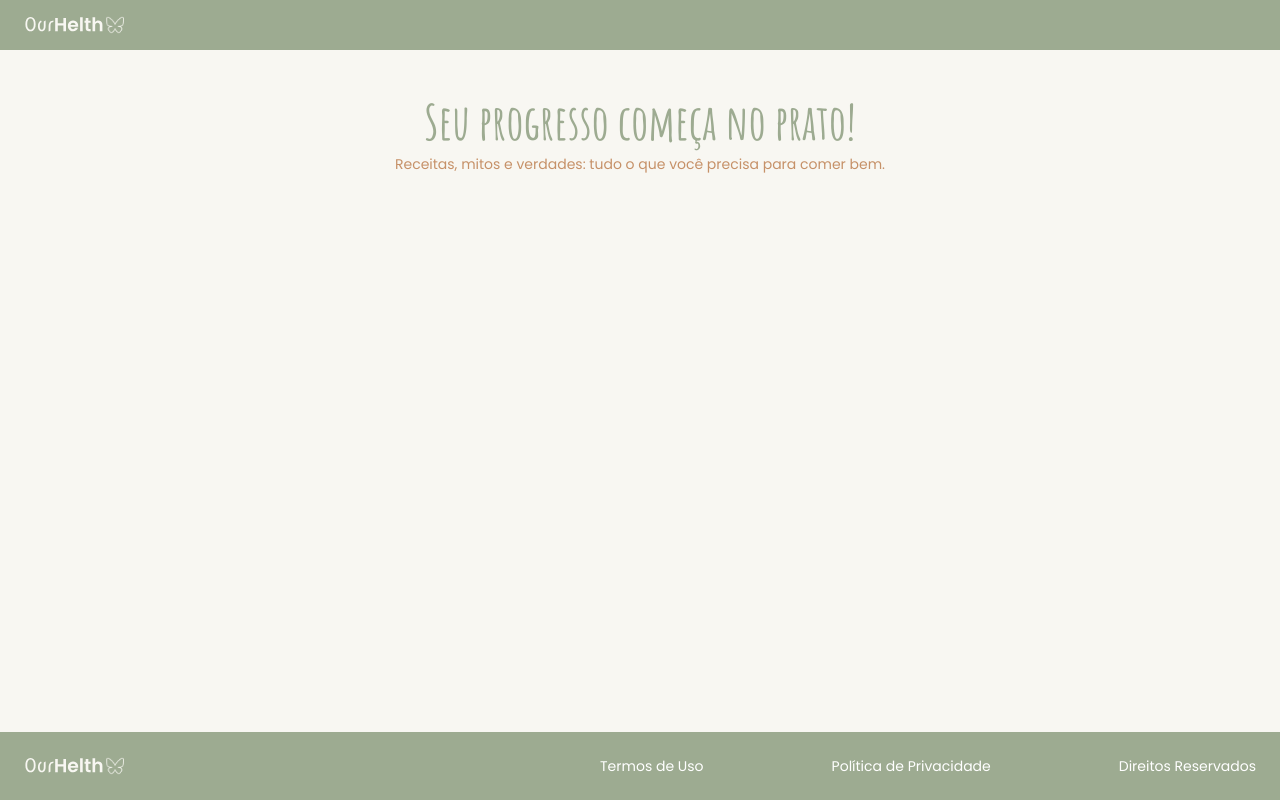
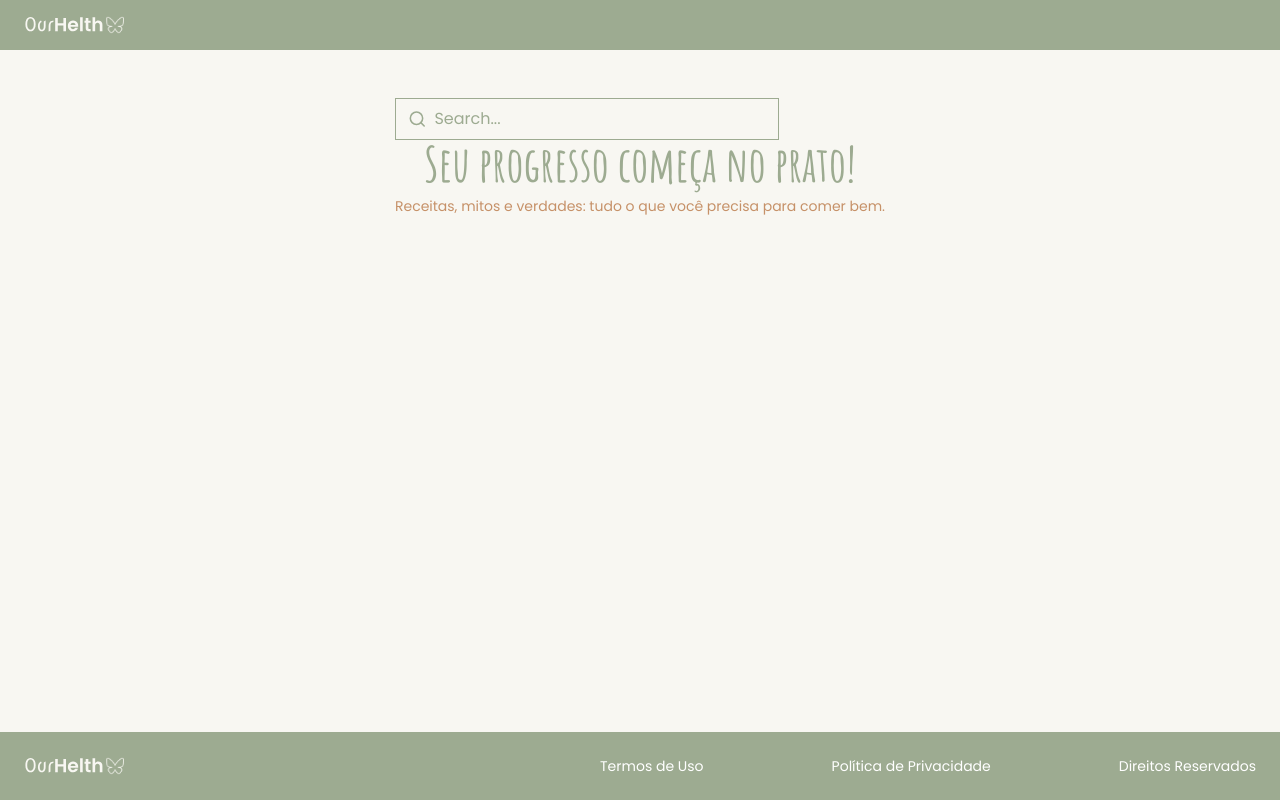
Before and after one commit to francinedds/nutri-blog, a Next.js app: page / in a window 1280 px wide. Built offline with nearby package versions, Linux system fonts and the light colour scheme.

Commit message:
feat: add search input component

```diff
--- /dev/null
+++ b/src/app/components/search-input/index.tsx
@@ -0,0 +1,26 @@
+import { Search } from "lucide-react";
+
+interface SearchInputProps {
+  placeholder?: string;
+  value?: string;
+  onChange?: (e: React.ChangeEvent<HTMLInputElement>) => void;
+}
+
+export default function SearchInput({
+  placeholder = "Search...",
+  value,
+  onChange,
+}: SearchInputProps) {
+  return (
+    <div className="flex items-center border border-[#9DAB91] rounded-none px-3 py-2 w-full max-w-sm">
+      <Search className="text-[#9DAB91] w-5 h-5 mr-2" />
+      <input
+        type="text"
+        placeholder={placeholder}
+        value={value}
+        onChange={onChange}
+        className="w-full bg-transparent outline-none text-[#9DAB91] placeholder-[#9DAB91]"
+      />
+    </div>
+  );
+}
--- a/src/app/page.tsx
+++ b/src/app/page.tsx
@@ -1,9 +1,16 @@
+import SearchInput from "./components/search-input";
+
 export default function Home() {
   return (
     <main className="flex flex-col items-center grow bg-[#F8F7F2] px-6 py-12 space-y-16 w-full">
       <section className="text-center max-w-2xl">
-        <h1 className="text-5xl font-amatic font-bold text-[#9DAB91] mb-2">Seu progresso começa no prato!</h1>
-        <p className="text-[#C69168] text-sm font-poppins mb-6">Receitas, mitos e verdades: tudo o que você precisa para comer bem.</p>
+        <SearchInput />
+        <h1 className="text-5xl font-amatic font-bold text-[#9DAB91] mb-2">
+          Seu progresso começa no prato!
+        </h1>
+        <p className="text-[#C69168] text-sm font-poppins mb-6">
+          Receitas, mitos e verdades: tudo o que você precisa para comer bem.
+        </p>
       </section>
     </main>
   );
```
Also changed, not shown: package.json (+7 -6 lines), 1 other file (tests, documents, lock files or other folders).
